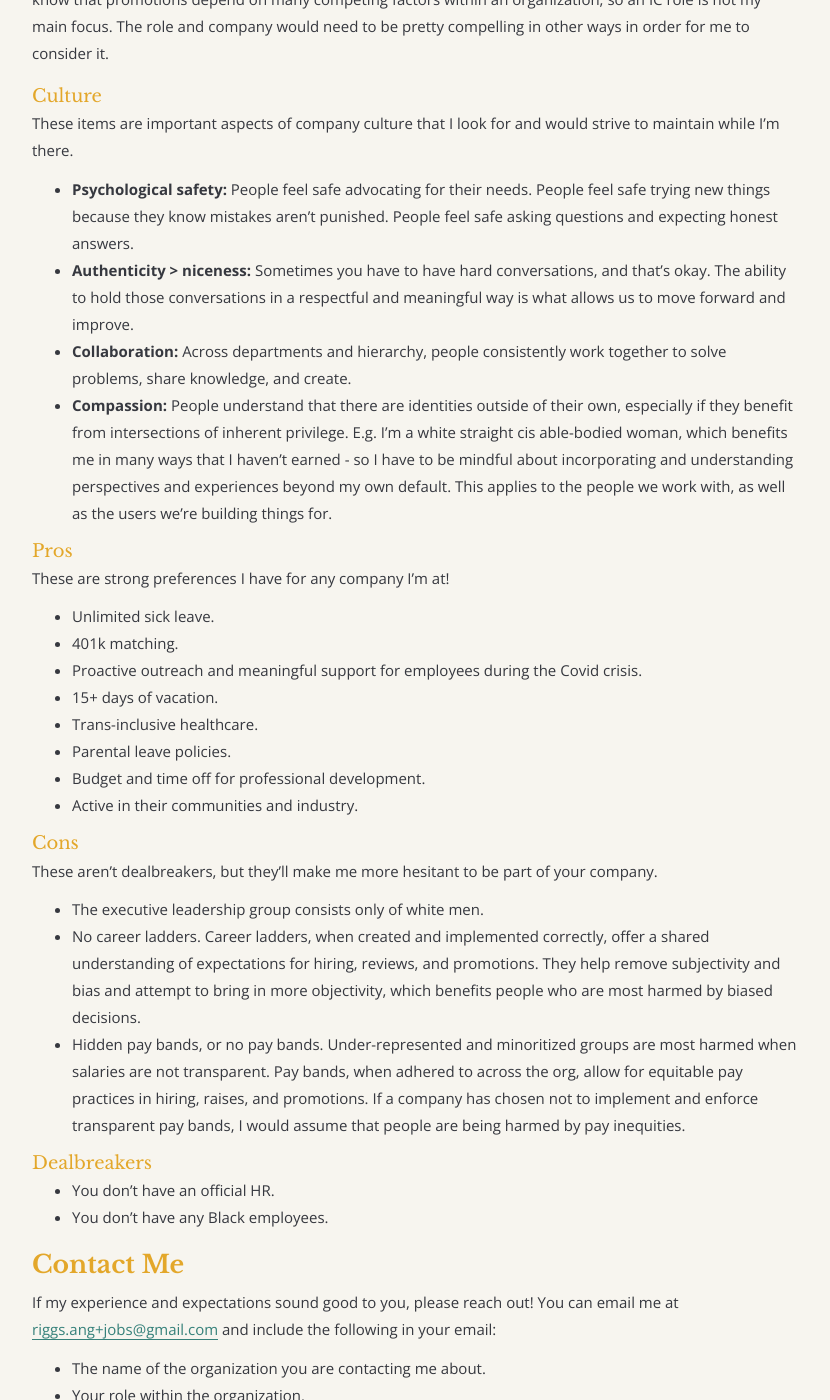
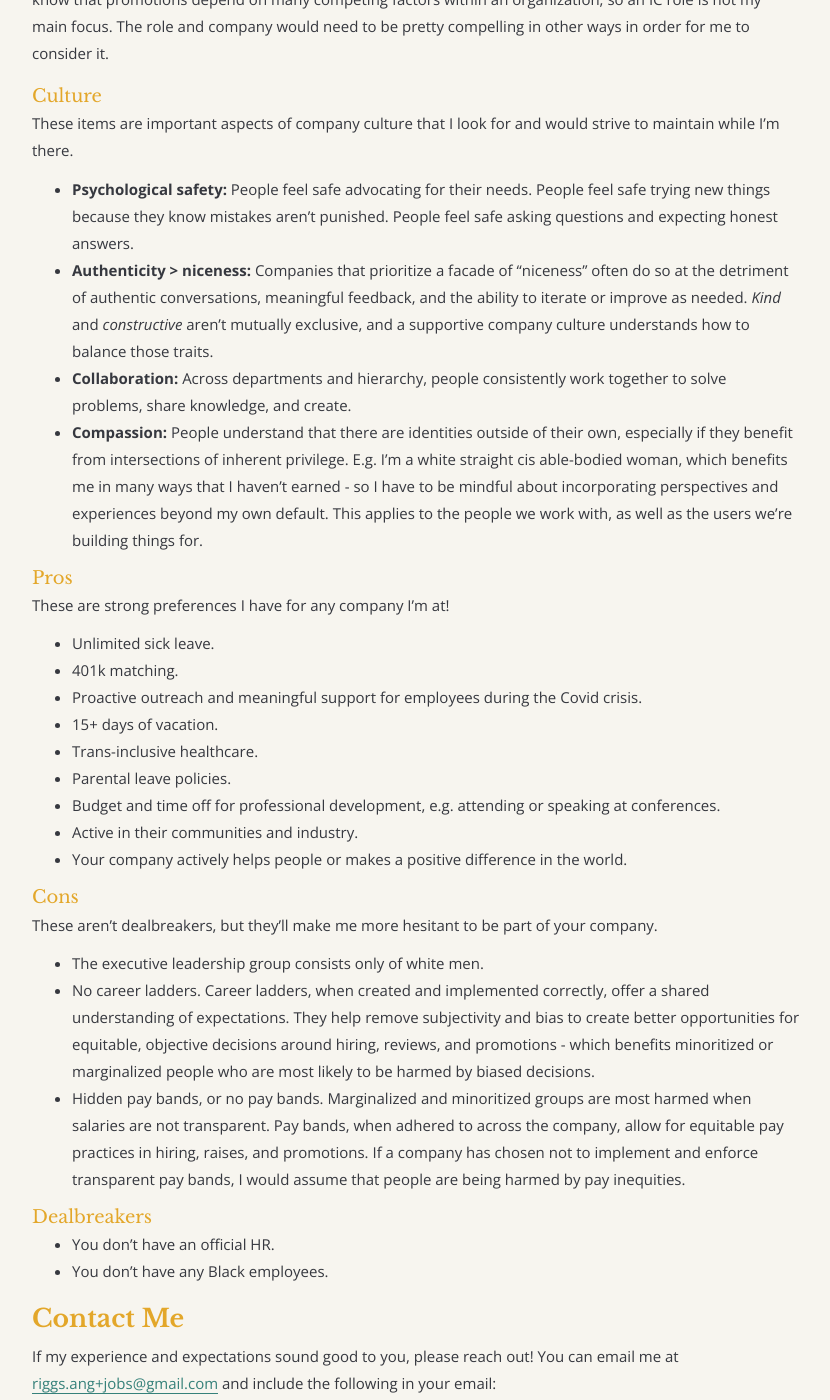
Before and after one commit to angelariggs/angelariggs.github.io, a Jekyll site: the page built from _posts/2020-09-06-reverse-job-hunt.md, in a window 1280 px wide and 1400 px high, scrolled down 1988 px. Shown: the whole window, without its empty margins (224-1054 px from the left). Built offline with Jekyll 4.4.1, drawn with Linux system fonts in a browser that asks for light colours; comment, search, counter and statistics services are not loaded.

Commit message:
clarifying pros/cons

```diff
--- a/_posts/2020-09-06-reverse-job-hunt.md
+++ b/_posts/2020-09-06-reverse-job-hunt.md
@@ -54,9 +54,9 @@ I’m potentially open to an IC role at a company that has a clear path back to
 These items are important aspects of company culture that I look for and would strive to maintain while I’m there.
 
 - **Psychological safety:** People feel safe advocating for their needs. People feel safe trying new things because they know mistakes aren’t punished. People feel safe asking questions and expecting honest answers.
-- **Authenticity > niceness:** Sometimes you have to have hard conversations, and that’s okay. The ability to hold those conversations in a respectful and meaningful way is what allows us to move forward and improve.
+- **Authenticity > niceness:** Companies that prioritize a facade of "niceness" often do so at the detriment of authentic conversations, meaningful feedback, and the ability to iterate or improve as needed. _Kind_ and _constructive_ aren't mutually exclusive, and a supportive company culture understands how to balance those traits.
 - **Collaboration:** Across departments and hierarchy, people consistently work together to solve problems, share knowledge, and create.
-- **Compassion:** People understand that there are identities outside of their own, especially if they benefit from intersections of inherent privilege. E.g. I’m a white straight cis able-bodied woman, which benefits me in many ways that I haven’t earned - so I have to be mindful about incorporating and understanding perspectives and experiences beyond my own default. This applies to the people we work with, as well as the users we’re building things for.
+- **Compassion:** People understand that there are identities outside of their own, especially if they benefit from intersections of inherent privilege. E.g. I’m a white straight cis able-bodied woman, which benefits me in many ways that I haven’t earned - so I have to be mindful about incorporating perspectives and experiences beyond my own default. This applies to the people we work with, as well as the users we’re building things for.
 
 ### Pros
 
@@ -68,16 +68,17 @@ These are strong preferences I have for any company I’m at!
 - 15+ days of vacation.
 - Trans-inclusive healthcare.
 - Parental leave policies.
-- Budget and time off for professional development.
+- Budget and time off for professional development, e.g. attending or speaking at conferences.
 - Active in their communities and industry.
+- Your company actively helps people or makes a positive difference in the world.
 
 ### Cons
 
 These aren’t dealbreakers, but they’ll make me more hesitant to be part of your company.
 
 - The executive leadership group consists only of white men.
-- No career ladders. Career ladders, when created and implemented correctly, offer a shared understanding of expectations for hiring, reviews, and promotions. They help remove subjectivity and bias and attempt to bring in more objectivity, which benefits people who are most harmed by biased decisions.
-- Hidden pay bands, or no pay bands. Under-represented and minoritized groups are most harmed when salaries are not transparent. Pay bands, when adhered to across the org, allow for equitable pay practices in hiring, raises, and promotions. If a company has chosen not to implement and enforce transparent pay bands, I would assume that people are being harmed by pay inequities.
+- No career ladders. Career ladders, when created and implemented correctly, offer a shared understanding of expectations. They help remove subjectivity and bias to create better opportunities for equitable, objective decisions around hiring, reviews, and promotions - which benefits minoritized or marginalized people who are most likely to be harmed by biased decisions.
+- Hidden pay bands, or no pay bands. Marginalized and minoritized groups are most harmed when salaries are not transparent. Pay bands, when adhered to across the company, allow for equitable pay practices in hiring, raises, and promotions. If a company has chosen not to implement and enforce transparent pay bands, I would assume that people are being harmed by pay inequities.
 
 ### Dealbreakers
 
```
